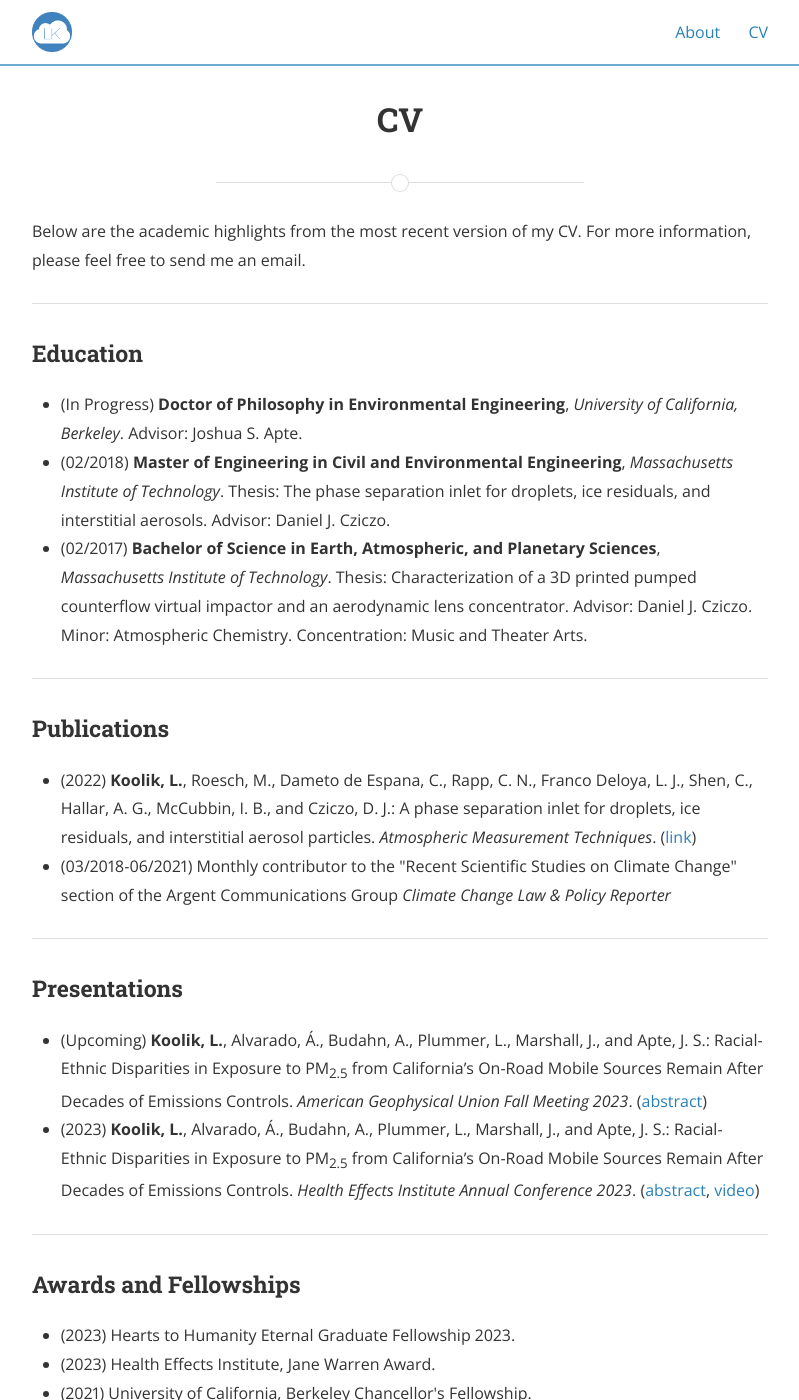
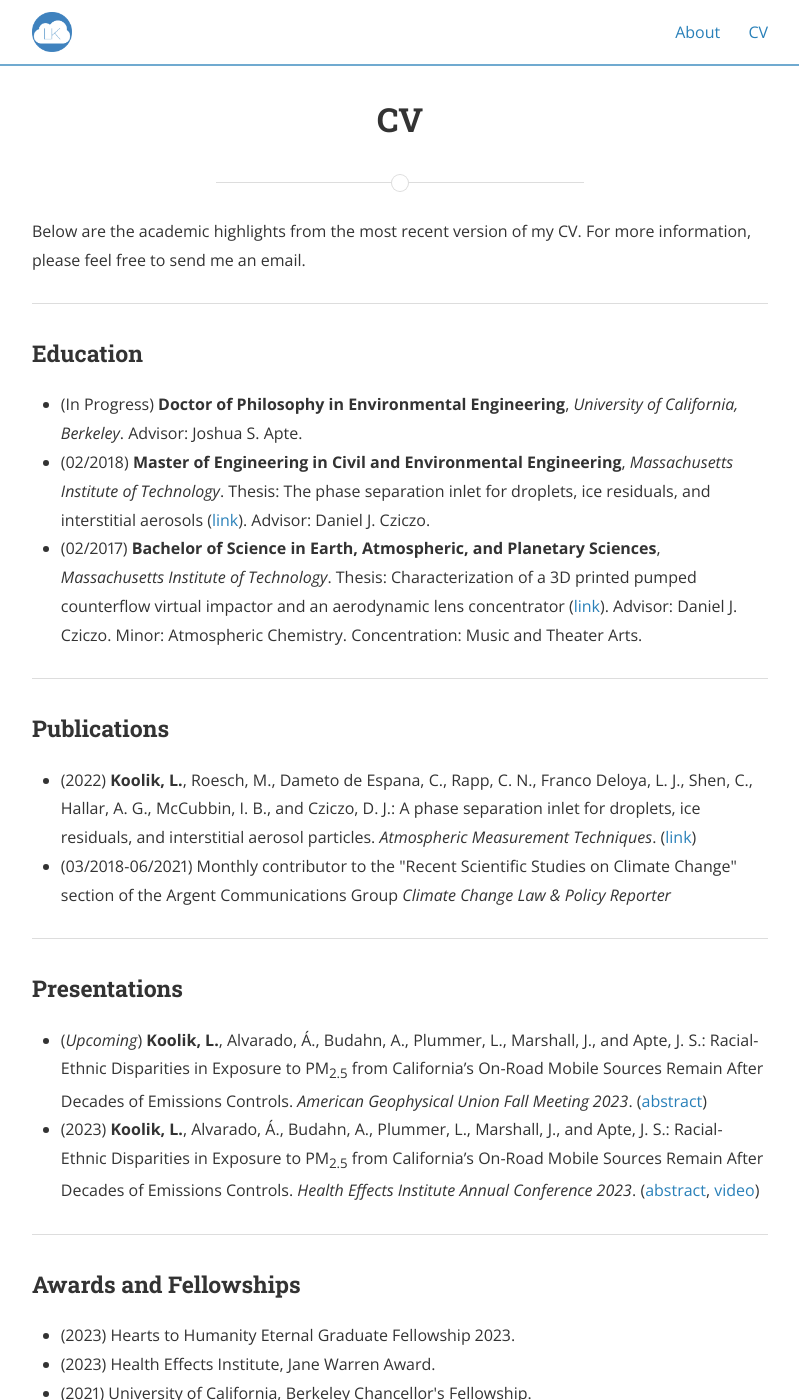
Before and after one commit to lkoolik/lkoolik.github.io, a Jekyll site: the page built from cv.md, in a window 1280 px wide and 1400 px high. Shown: the whole window, without its empty margins (240-1039 px from the left). Built offline with Jekyll 4.4.1, drawn with Linux system fonts in a browser that asks for light colours; nearby versions of some CDN libraries.

Commit message:
Update cv.md

```diff
--- a/cv.md
+++ b/cv.md
@@ -12,8 +12,8 @@ main_nav: true
 <h3>Education</h3>
 <ul>
   <li>(In Progress) <b>Doctor of Philosophy in Environmental Engineering</b>, <i>University of California, Berkeley</i>. Advisor: Joshua S. Apte.</li>
-  <li>(02/2018) <b>Master of Engineering in Civil and Environmental Engineering</b>, <i>Massachusetts Institute of Technology</i>. Thesis: The phase separation inlet for droplets, ice residuals, and interstitial aerosols. Advisor: Daniel J. Cziczo.</li>
-  <li>(02/2017) <b>Bachelor of Science in Earth, Atmospheric, and Planetary Sciences</b>, <i>Massachusetts Institute of Technology</i>. Thesis: Characterization of a 3D printed pumped counterflow virtual impactor and an aerodynamic lens concentrator. Advisor: Daniel J. Cziczo. Minor: Atmospheric Chemistry. Concentration: Music and Theater Arts.</li>
+  <li>(02/2018) <b>Master of Engineering in Civil and Environmental Engineering</b>, <i>Massachusetts Institute of Technology</i>. Thesis: The phase separation inlet for droplets, ice residuals, and interstitial aerosols (<a href="http://hdl.handle.net/1721.1/115782">link</a>). Advisor: Daniel J. Cziczo.</li>
+  <li>(02/2017) <b>Bachelor of Science in Earth, Atmospheric, and Planetary Sciences</b>, <i>Massachusetts Institute of Technology</i>. Thesis: Characterization of a 3D printed pumped counterflow virtual impactor and an aerodynamic lens concentrator (<a href="http://hdl.handle.net/1721.1/114346">link</a>). Advisor: Daniel J. Cziczo. Minor: Atmospheric Chemistry. Concentration: Music and Theater Arts.</li>
 </ul>
 
 <hr>
@@ -28,7 +28,7 @@ main_nav: true
 
 <h3>Presentations</h3>
 <ul>
-  <li>(Upcoming) <b>Koolik, L.</b>, Alvarado, Á., Budahn, A., Plummer, L., Marshall, J., and Apte, J. S.: Racial-Ethnic Disparities in Exposure to PM<sub>2.5</sub> from California’s On-Road Mobile Sources Remain After Decades of Emissions Controls. <i> American Geophysical Union Fall Meeting 2023</i>. (<a href="https://agu.confex.com/agu/fm23/meetingapp.cgi/Paper/1353220">abstract</a>)</li>
+  <li>(<em>Upcoming</em>) <b>Koolik, L.</b>, Alvarado, Á., Budahn, A., Plummer, L., Marshall, J., and Apte, J. S.: Racial-Ethnic Disparities in Exposure to PM<sub>2.5</sub> from California’s On-Road Mobile Sources Remain After Decades of Emissions Controls. <i> American Geophysical Union Fall Meeting 2023</i>. (<a href="https://agu.confex.com/agu/fm23/meetingapp.cgi/Paper/1353220">abstract</a>)</li>
   <li>(2023) <b>Koolik, L.</b>, Alvarado, Á., Budahn, A., Plummer, L., Marshall, J., and Apte, J. S.: Racial-Ethnic Disparities in Exposure to PM<sub>2.5</sub> from California’s On-Road Mobile Sources Remain After Decades of Emissions Controls. <i> Health Effects Institute Annual Conference 2023</i>. (<a href="https://www.healtheffects.org/system/files/koolik-abstract-ac2023.pdf">abstract</a>, <a href="https://www.youtube.com/live/o81og34HRfw?si=4AH7Bvb-w2o41OHT">video</a>)</li>
 </ul>
 
```
